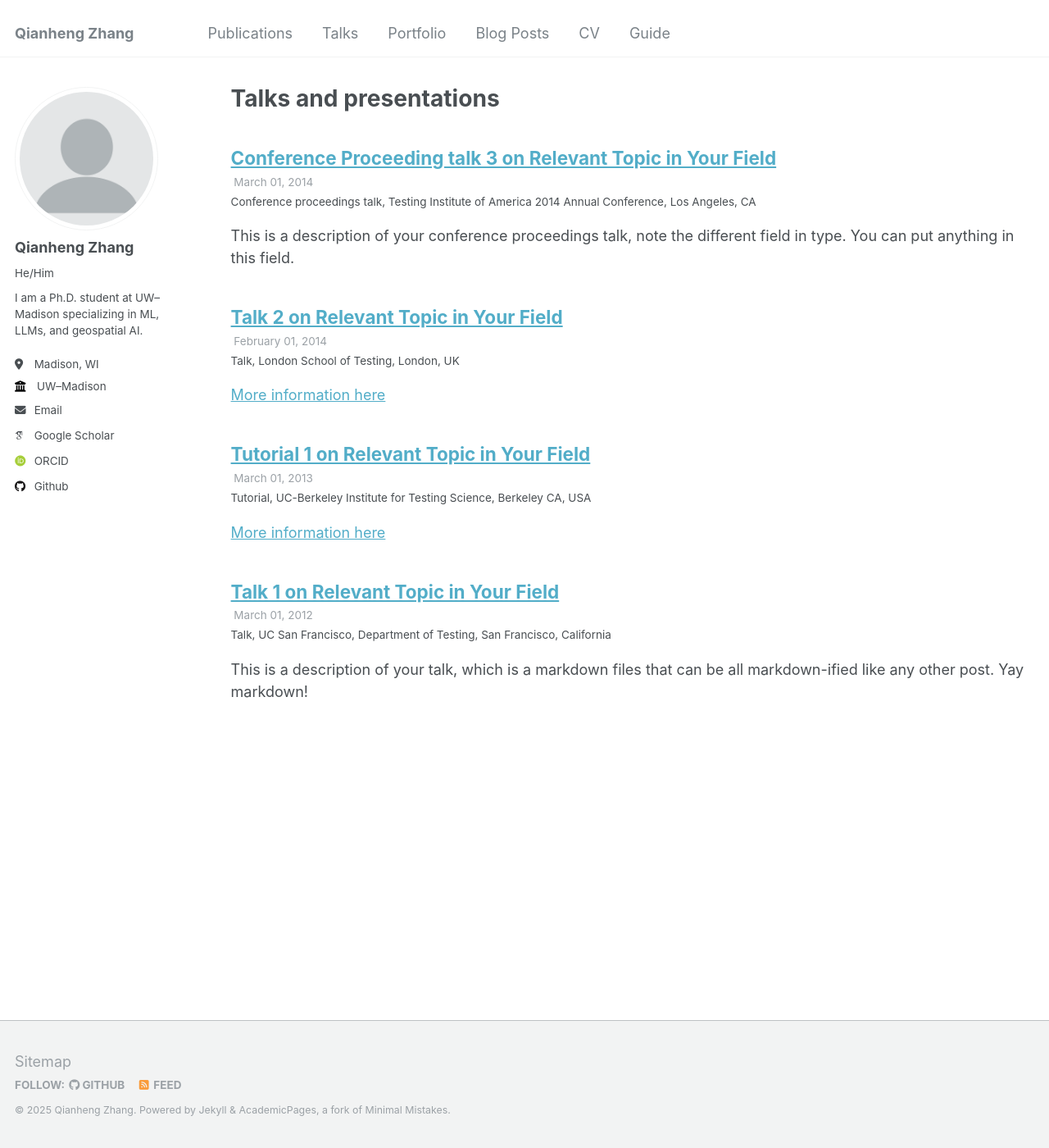
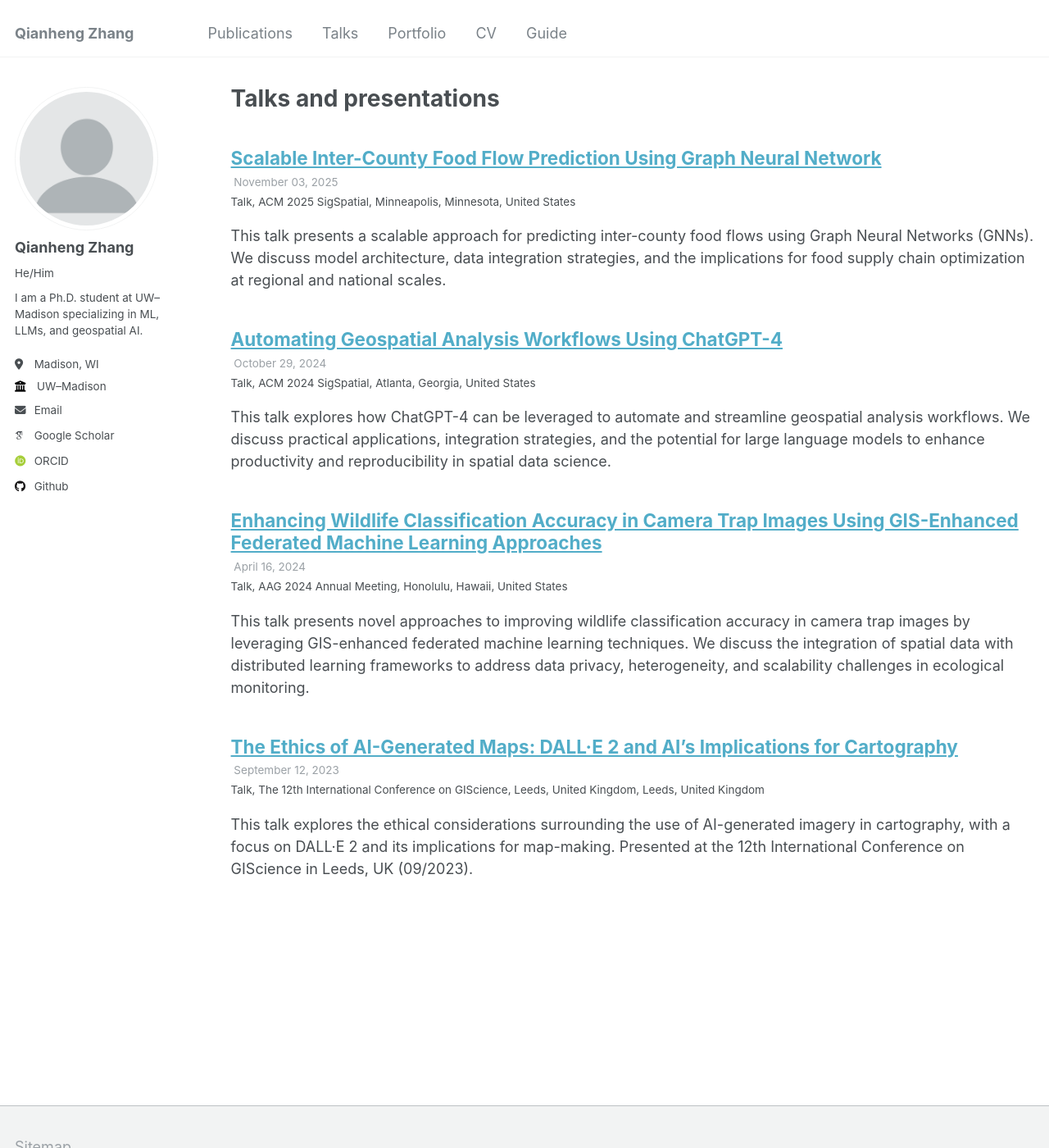
Before and after one commit to QianhengZhang/QianhengZhang.github.io, a Jekyll site: the page built from _pages/talks.html, in a window 1280 px wide and 1400 px high. Shown: the whole window at 82% size. Built offline with Jekyll 4.4.1, drawn with Linux system fonts in a browser that asks for light colours; some web fonts are replaced.

Commit message:
add talks

```diff
--- a/_data/navigation.yml
+++ b/_data/navigation.yml
@@ -14,8 +14,8 @@ main:
   - title: "Portfolio"
     url: /portfolio/
 
-  - title: "Blog Posts"
-    url: /year-archive/
+  # - title: "Blog Posts"
+  #   url: /year-archive/
 
   - title: "CV"
     url: /cv/
--- a/_talks/2012-03-01-talk-1.md
+++ /dev/null
@@ -1,11 +0,0 @@
----
-title: "Talk 1 on Relevant Topic in Your Field"
-collection: talks
-type: "Talk"
-permalink: /talks/2012-03-01-talk-1
-venue: "UC San Francisco, Department of Testing"
-date: 2012-03-01
-location: "San Francisco, California"
----
-
-This is a description of your talk, which is a markdown files that can be all markdown-ified like any other post. Yay markdown!
--- a/_talks/2013-03-01-tutorial-1.md
+++ /dev/null
@@ -1,13 +0,0 @@
----
-title: "Tutorial 1 on Relevant Topic in Your Field"
-collection: talks
-type: "Tutorial"
-permalink: /talks/2013-03-01-tutorial-1
-venue: "UC-Berkeley Institute for Testing Science"
-date: 2013-03-01
-location: "Berkeley CA, USA"
----
-
-[More information here](http://exampleurl.com)
-
-This is a description of your tutorial, note the different field in type. This is a markdown files that can be all markdown-ified like any other post. Yay markdown!
--- a/_talks/2014-02-01-talk-2.md
+++ /dev/null
@@ -1,13 +0,0 @@
----
-title: "Talk 2 on Relevant Topic in Your Field"
-collection: talks
-type: "Talk"
-permalink: /talks/2014-02-01-talk-2
-venue: "London School of Testing"
-date: 2014-02-01
-location: "London, UK"
----
-
-[More information here](http://example2.com)
-
-This is a description of your talk, which is a markdown files that can be all markdown-ified like any other post. Yay markdown!
--- a/_talks/2014-03-01-talk-3.md
+++ /dev/null
@@ -1,11 +0,0 @@
----
-title: "Conference Proceeding talk 3 on Relevant Topic in Your Field"
-collection: talks
-type: "Conference proceedings talk"
-permalink: /talks/2014-03-01-talk-3
-venue: "Testing Institute of America 2014 Annual Conference"
-date: 2014-03-01
-location: "Los Angeles, CA"
----
-
-This is a description of your conference proceedings talk, note the different field in type. You can put anything in this field.
--- /dev/null
+++ b/_talks/talk1.md
@@ -0,0 +1,11 @@
+---
+title: "The Ethics of AI-Generated Maps: DALL·E 2 and AI’s Implications for Cartography"
+collection: talks
+type: "Talk"
+permalink: /talks/2023-09-12-ethics-ai-maps
+venue: "The 12th International Conference on GIScience, Leeds, United Kingdom"
+date: 2023-09-12
+location: "Leeds, United Kingdom"
+---
+
+This talk explores the ethical considerations surrounding the use of AI-generated imagery in cartography, with a focus on DALL·E 2 and its implications for map-making. Presented at the 12th International Conference on GIScience in Leeds, UK (09/2023).
--- /dev/null
+++ b/_talks/talk2.md
@@ -0,0 +1,13 @@
+---
+title: "Enhancing Wildlife Classification Accuracy in Camera Trap Images Using GIS-Enhanced Federated Machine Learning Approaches"
+collection: talks
+type: "Talk"
+permalink: /talks/2024-04-16-wildlife-classification-gis-federated-ml
+venue: "AAG 2024 Annual Meeting"
+date: 2024-04-16
+location: "Honolulu, Hawaii, United States"
+---
+
+This talk presents novel approaches to improving wildlife classification accuracy in camera trap images by leveraging GIS-enhanced federated machine learning techniques. We discuss the integration of spatial data with distributed learning frameworks to address data privacy, heterogeneity, and scalability challenges in ecological monitoring.
+
+Presented at the AAG 2024 Annual Meeting, Honolulu, Hawaii, United States (04/2024).
--- /dev/null
+++ b/_talks/talk3.md
@@ -0,0 +1,13 @@
+---
+title: "Automating Geospatial Analysis Workflows Using ChatGPT-4"
+collection: talks
+type: "Talk"
+permalink: /talks/2024-10-29-automating-geospatial-analysis-chatgpt4
+venue: "ACM 2024 SigSpatial"
+date: 2024-10-29
+location: "Atlanta, Georgia, United States"
+---
+
+This talk explores how ChatGPT-4 can be leveraged to automate and streamline geospatial analysis workflows. We discuss practical applications, integration strategies, and the potential for large language models to enhance productivity and reproducibility in spatial data science.
+
+Presented at ACM 2024 SigSpatial, Atlanta, Georgia, United States (10/2024).
--- /dev/null
+++ b/_talks/talk4.md
@@ -0,0 +1,13 @@
+---
+title: "Scalable Inter-County Food Flow Prediction Using Graph Neural Network"
+collection: talks
+type: "Talk"
+permalink: /talks/2025-11-03-food-flow-gnn
+venue: "ACM 2025 SigSpatial"
+date: 2025-11-03
+location: "Minneapolis, Minnesota, United States"
+---
+
+This talk presents a scalable approach for predicting inter-county food flows using Graph Neural Networks (GNNs). We discuss model architecture, data integration strategies, and the implications for food supply chain optimization at regional and national scales.
+
+Presented at ACM 2025 SigSpatial, Minneapolis, Minnesota, United States (11/2025).
```
